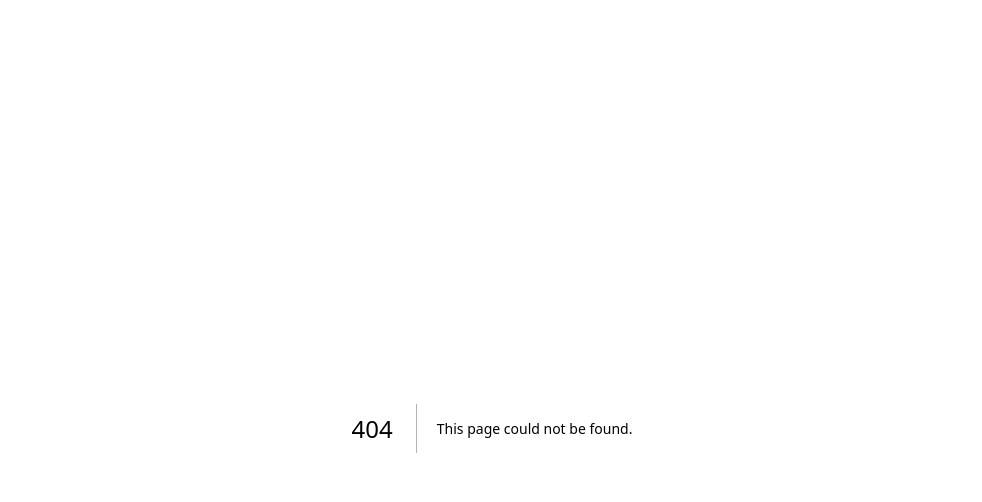
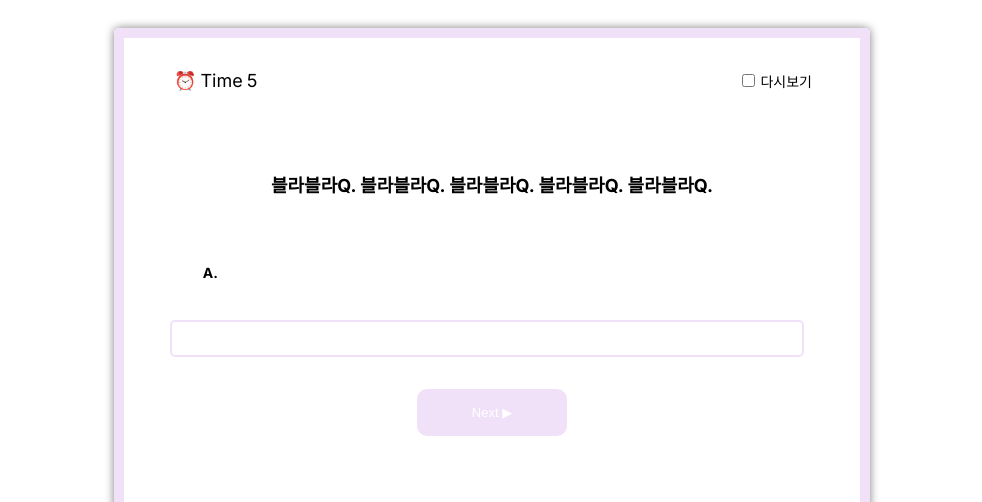
Before and after one commit to haileyham/study-now, a Next.js app: page /quiz/play in a window 1280 px wide. Before the commit this address had no page. Shown: the part 180-682 px from the top of the page, without its empty margins (148-1130 px from the left). Built offline with nearby package versions, Linux system fonts and the light colour scheme.

Commit message:
(#11) feat : 퀴즈페이지-quizPlay문풀로 params props 전달QuizComponent에

```diff
--- /dev/null
+++ b/app/quiz/play/page.tsx
@@ -0,0 +1,20 @@
+import QuizComponent from '@/components/quiz/QuizComponent';
+import React from 'react';
+
+interface QuizPlayProps {
+  searchParams: {
+    questionNum: number;
+    timerDuration: number;
+  };
+}
+
+export default function page(props: QuizPlayProps) {
+  return (
+    <>
+      <QuizComponent
+        questionNum={props.searchParams.questionNum}
+        timerDuration={props.searchParams.timerDuration}
+      ></QuizComponent>
+    </>
+  );
+}
```
